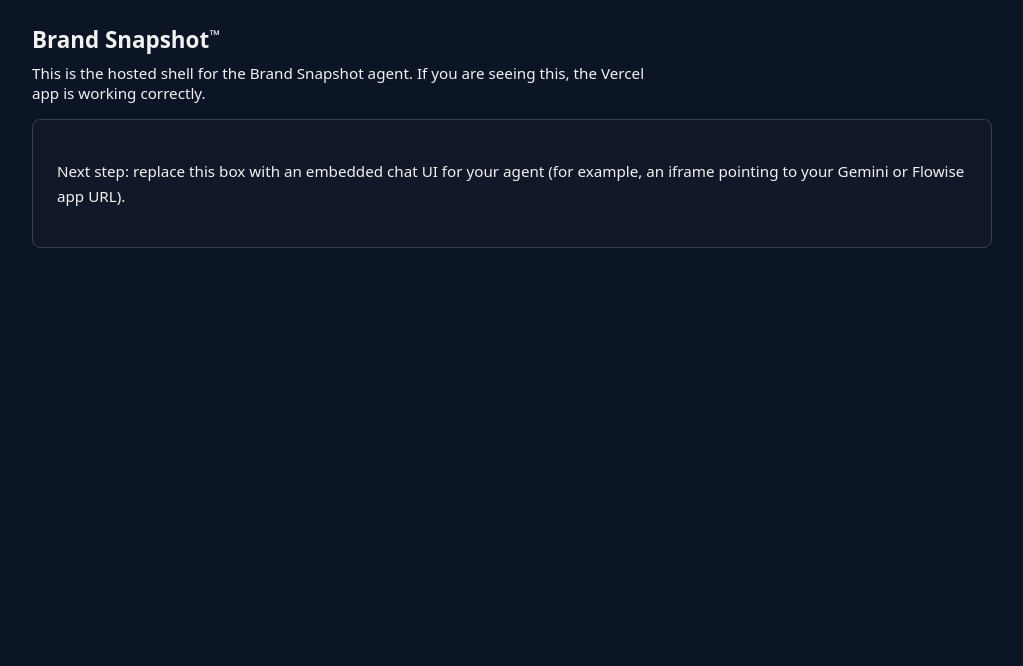
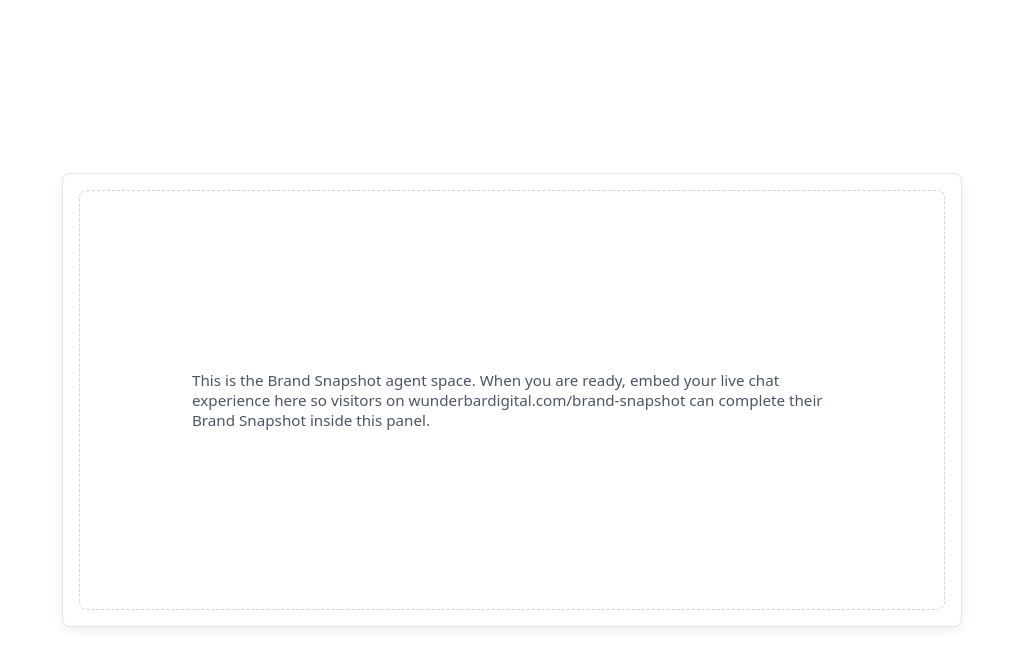
Before and after one commit to Claudster1/wunderbar-brand-snapshot-agent, a plain HTML site: page index.html in a window 1280 px wide. Shown: the whole page, without its empty margins (128-1151 px from the left). Drawn offline with Linux system fonts and the light colour scheme.

Commit message:
Revamp index.html with new layout and styles
Updated styles and structure for improved layout and design.

```diff
--- a/index.html
+++ b/index.html
@@ -8,50 +8,67 @@
     body {
       margin: 0;
       font-family: system-ui, -apple-system, BlinkMacSystemFont, "Helvetica Neue", Arial, sans-serif;
-      background-color: #0C1526;
-      color: #F2F2F2;
+      background-color: #FFFFFF;  /* white background to blend with main site */
+      color: #0C1526;
     }
+
     .shell {
       min-height: 100vh;
       display: flex;
-      flex-direction: column;
-      align-items: stretch;
-      justify-content: flex-start;
+      align-items: center;
+      justify-content: center;
       padding: 24px 16px;
+      box-sizing: border-box;
     }
-    .container {
-      max-width: 960px;
-      margin: 0 auto;
+
+    .agent-card {
+      width: 100%;
+      max-width: 900px;
+      border-radius: 8px;
+      border: 1px solid #E0E3EA;
+      background-color: #FFFFFF;
+      box-shadow: 0 4px 12px rgba(0, 0, 0, 0.06);
+      padding: 16px;
+      box-sizing: border-box;
     }
-    h1 {
-      font-size: 1.4rem;
-      margin: 0 0 8px;
+
+    .agent-inner {
+      border-radius: 8px;
+      border: 1px dashed #CBD5E1;
+      padding: 20px;
+      min-height: 420px;
+      box-sizing: border-box;
+      font-size: 0.95rem;
+      color: #4A5568;
+      display: flex;
+      align-items: center;
+      justify-content: center;
+      text-align: left;
     }
-    .sub {
-      font-size: 0.95rem;
-      margin: 0 0 16px;
+
+    .agent-inner p {
+      margin: 0;
       max-width: 640px;
     }
-    .placeholder {
-      border-radius: 8px;
-      padding: 24px;
-      background-color: #111827;
-      border: 1px solid #374151;
-      font-size: 0.95rem;
-      line-height: 1.6;
+
+    @media (max-width: 768px) {
+      .shell {
+        padding: 16px;
+      }
     }
   </style>
 </head>
 <body>
   <div class="shell">
-    <div class="container">
-      <h1>Brand Snapshot<span style="font-size:0.6em; vertical-align:super;">™</span></h1>
-      <p class="sub">
-        This is the hosted shell for the Brand Snapshot agent. If you are seeing this, the Vercel app is working correctly.
-      </p>
-      <div class="placeholder">
+    <div class="agent-card">
+      <div class="agent-inner">
+        <!--
+          TODO: Replace this placeholder with your live chat UI
+          (for example, an iframe that points to your Gemini/Flowise agent,
+          or a custom chat component that calls your LLM/Zapier webhook).
+        -->
         <p>
-          Next step: replace this box with an embedded chat UI for your agent (for example, an iframe pointing to your Gemini or Flowise app URL).
+          This is the Brand Snapshot agent space. When you are ready, embed your live chat experience here so visitors on wunderbardigital.com/brand-snapshot can complete their Brand Snapshot inside this panel.
         </p>
       </div>
     </div>
```
